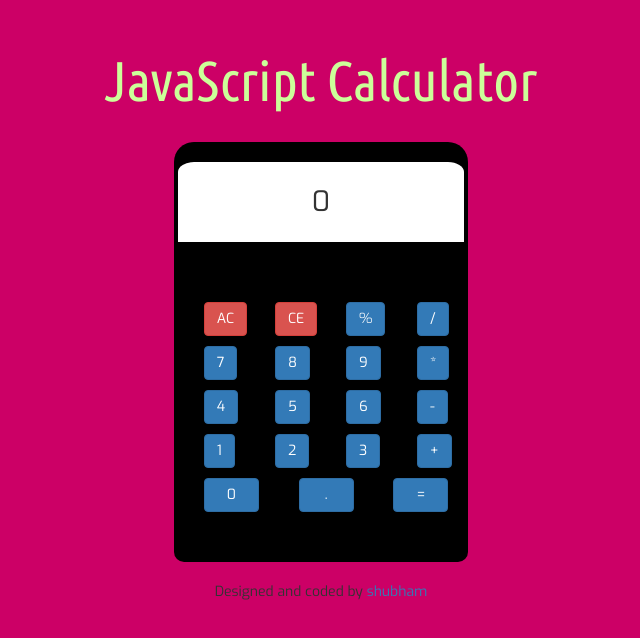
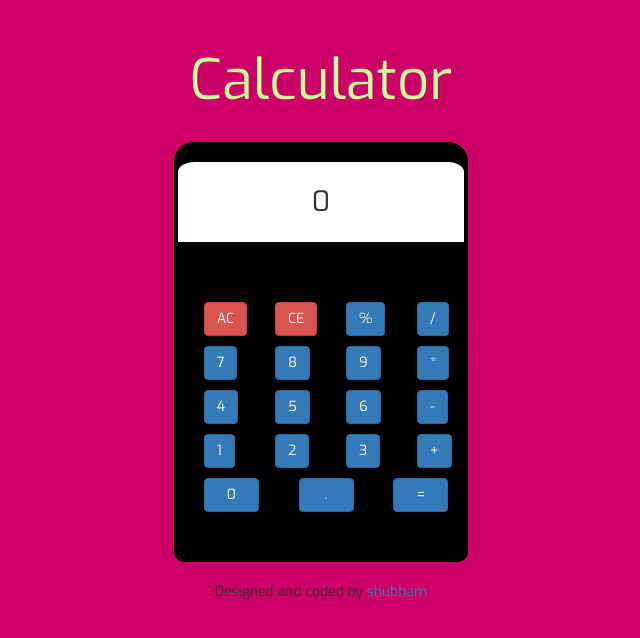
Before and after one commit to shubhshrma/Calculator, a plain HTML site: page index.html in a window 1280 px wide. Shown: the whole page, without its empty margins (319-959 px from the left). Drawn offline with nearby package versions, Linux system fonts and the light colour scheme.

Commit message:
Update files

```diff
--- a/css.css
+++ b/css.css
@@ -4,7 +4,7 @@ body{
 	width: 100%;
 }
 h1{
-	font-family: 'Ubuntu Condensed', sans-serif;
+	font-family: 'Exo', sans-serif;
 	font-size: 4em;
 	margin-top: 50px;
 	color:#ccff99;
--- a/index.html
+++ b/index.html
@@ -19,7 +19,7 @@
 </head>
 <body>
 	<div class="text-center">
-	<h1>JavaScript Calculator</h1>
+	<h1>Calculator</h1>
 	<div id="calculator">
 
 	<div id="result">
```
